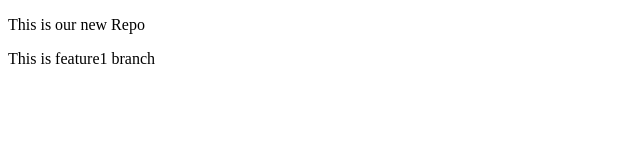
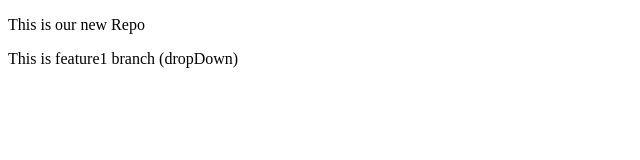
Before and after one commit to Keshav1617/LocalRepo, a plain HTML site: page index.html in a window 1280 px wide. Shown: the full height of the page, 0-640 px from the left. Drawn offline with Linux system fonts and the light colour scheme.

Commit message:
Add DropDown

```diff
--- a/index.html
+++ b/index.html
@@ -7,6 +7,6 @@
 </head>
 <body>
     <p>This is our new Repo</p>
-    <p>This is feature1 branch</p>
+    <p>This is feature1 branch (dropDown)</p>
 </body>
 </html>
```
